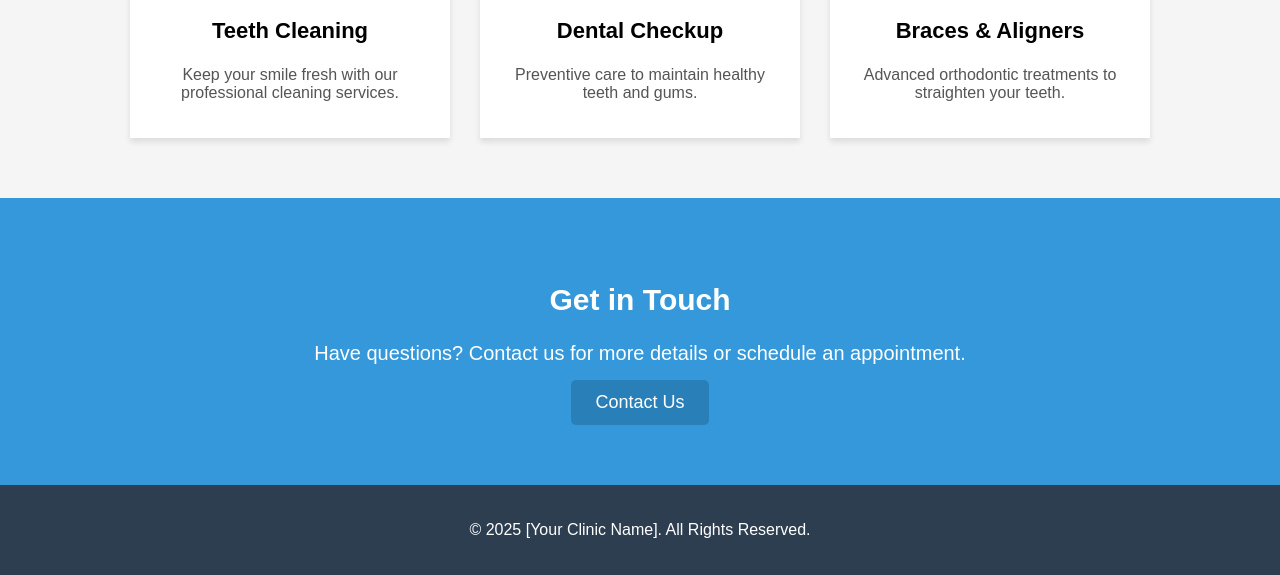
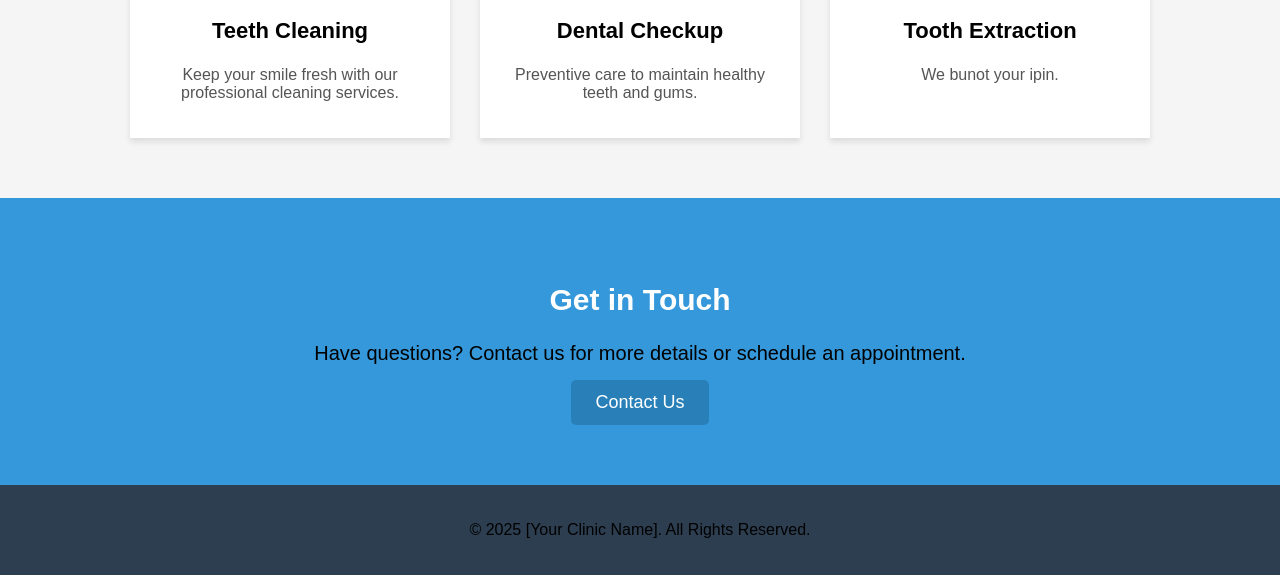
Before and after one commit to kxnn02/dental-clinic-system, a PHP site: page / in a window 1280 px wide. Shown: the part 921-1496 px from the top of the page. Run offline with PHP 8.4, Linux system fonts and the light colour scheme.

Commit message:
styled index.html

```diff
--- a/public/index.css
+++ b/public/index.css
@@ -55,6 +55,10 @@ nav ul li a {
 
 .hero p {
     font-size: 20px;
+}
+
+.hero h1, p {
+    color: black;
 }
 
 .btn {
--- a/public/index.html
+++ b/public/index.html
@@ -9,7 +9,7 @@
 <body>
     <header>
         <div class="logo">
-            <img src="/uploads/SSCR-LOGO.png" alt="SSCR Logo">
+            <img src="http://localhost/dental-clinic-system/uploads/SSCR-LOGO.png" alt="SSCR Logo">
         </div>
         <nav>
             <ul>
@@ -25,7 +25,7 @@
         <div class="hero-content">
             <h1>Exceptional Dental Care for a Brighter Smile</h1>
             <p>Book your appointment today with our expert dentists and enjoy top-quality oral care.</p>
-            <a href="appointments.html" class="btn">Schedule Now</a>
+            <a href="signup.html" class="btn">Register Now</a>
         </div>
     </section>
 
@@ -43,9 +43,9 @@
                 <p>Preventive care to maintain healthy teeth and gums.</p>
             </div>
             <div class="service-card">
-                <img src="public/braces.jpg" alt="Orthodontics">
-                <h3>Braces & Aligners</h3>
-                <p>Advanced orthodontic treatments to straighten your teeth.</p>
+                <img src="public/braces.jpg" alt="Tooth Extraction">
+                <h3>Tooth Extraction</h3>
+                <p>We bunot your ipin.</p>
             </div>
         </div>
     </section>
```
